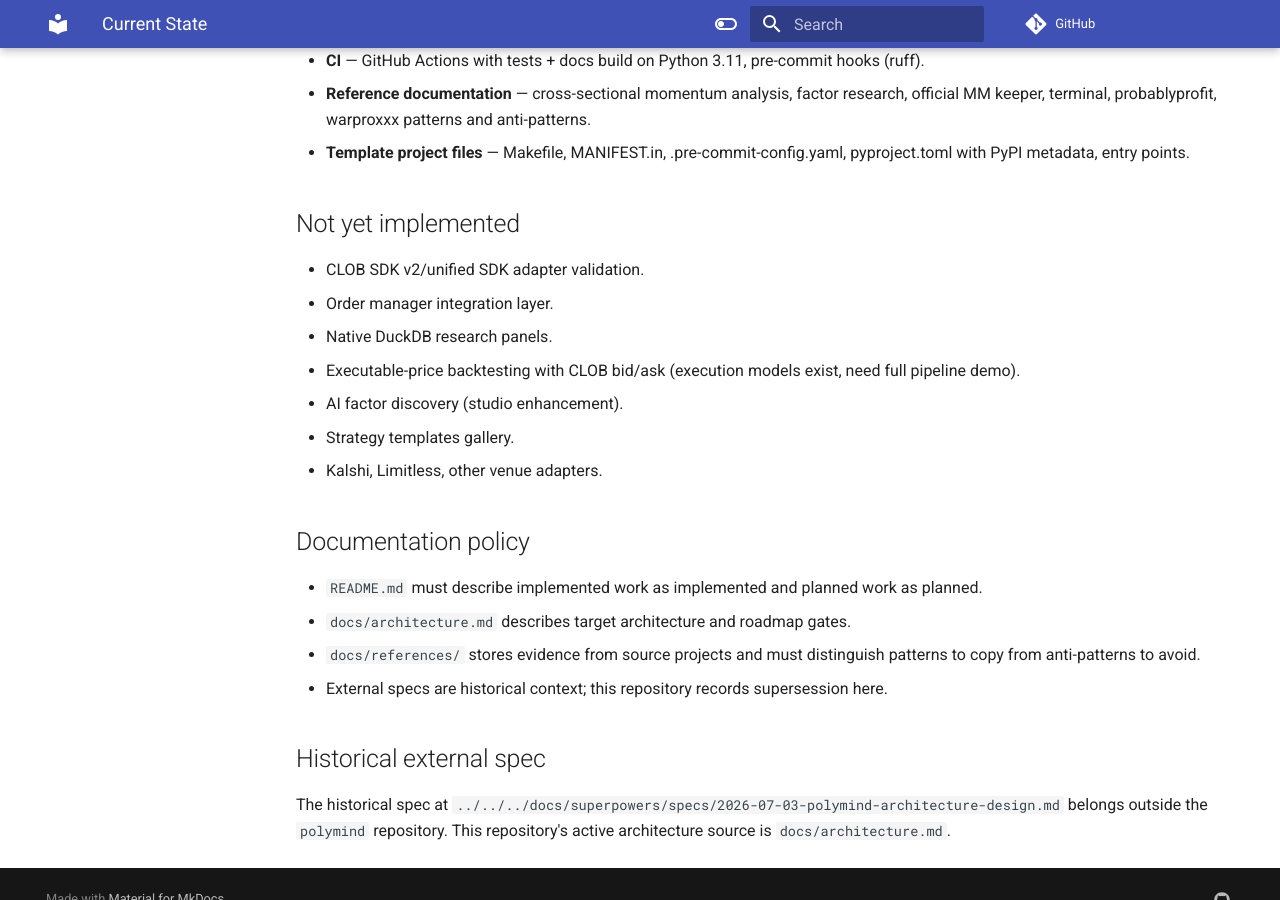
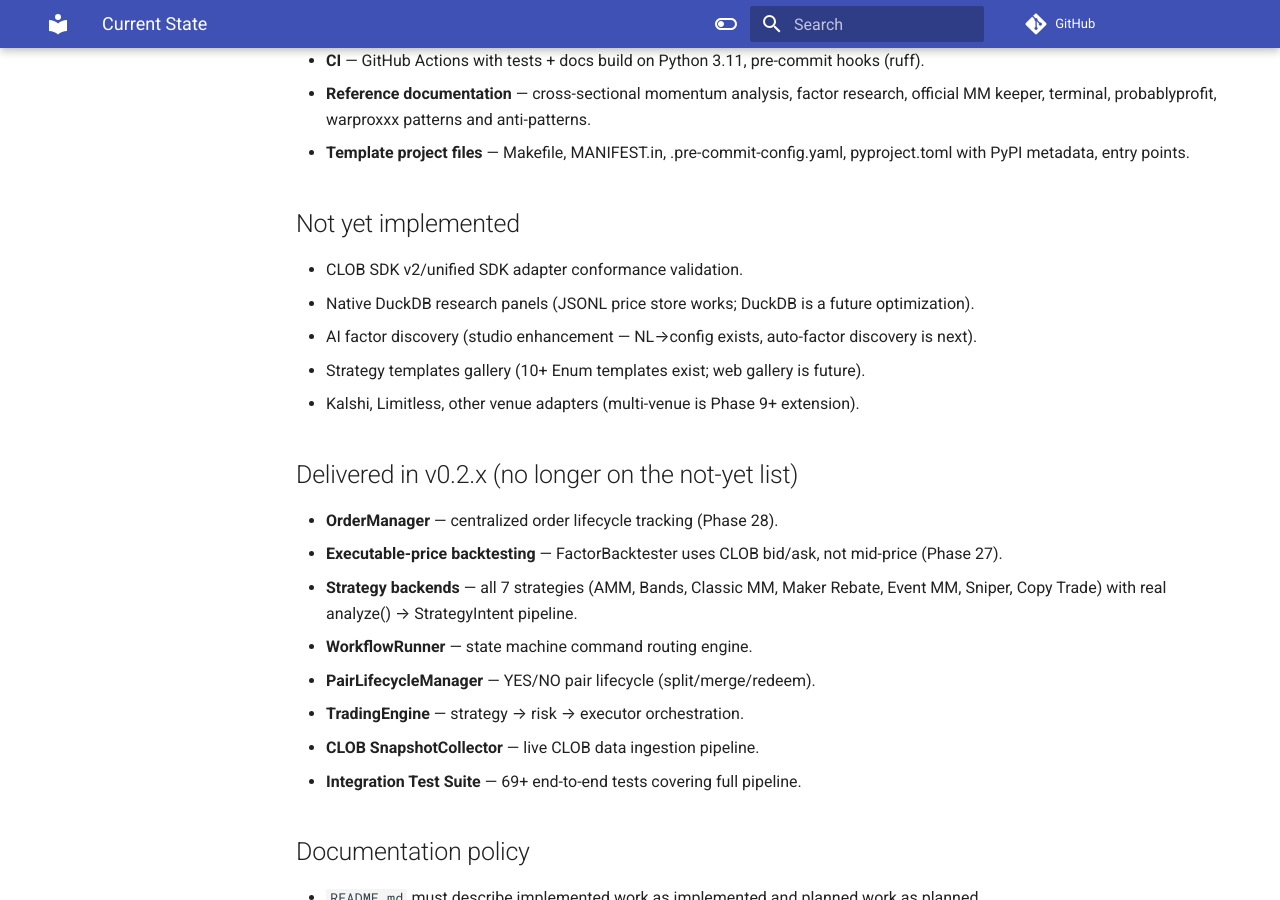
Before and after one commit to 6Kmfi6HP/polymind, an MkDocs documentation site: the page built from docs/architecture/current-state.md, in a window 1280 px wide and 900 px high, scrolled down 1610 px. Built offline with MkDocs 1.6.1 and Material for MkDocs 9.7.7, drawn with Linux system fonts in a browser that asks for light colours.

Commit message:
docs: update current-state for Phase 27-28 and delivered status

```diff
--- a/docs/architecture/current-state.md
+++ b/docs/architecture/current-state.md
@@ -63,13 +63,23 @@ This file records repository state separately from the target architecture in
 
 ## Not yet implemented
 
-- CLOB SDK v2/unified SDK adapter validation.
-- Order manager integration layer.
-- Native DuckDB research panels.
-- Executable-price backtesting with CLOB bid/ask (execution models exist, need full pipeline demo).
-- AI factor discovery (studio enhancement).
-- Strategy templates gallery.
-- Kalshi, Limitless, other venue adapters.
+- CLOB SDK v2/unified SDK adapter conformance validation.
+- Native DuckDB research panels (JSONL price store works; DuckDB is a future optimization).
+- AI factor discovery (studio enhancement — NL→config exists, auto-factor discovery is next).
+- Strategy templates gallery (10+ Enum templates exist; web gallery is future).
+- Kalshi, Limitless, other venue adapters (multi-venue is Phase 9+ extension).
+
+## Delivered in v0.2.x (no longer on the not-yet list)
+
+- **OrderManager** — centralized order lifecycle tracking (Phase 28).
+- **Executable-price backtesting** — FactorBacktester uses CLOB bid/ask, not mid-price (Phase 27).
+- **Strategy backends** — all 7 strategies (AMM, Bands, Classic MM, Maker Rebate, Event MM,
+  Sniper, Copy Trade) with real analyze() → StrategyIntent pipeline.
+- **WorkflowRunner** — state machine command routing engine.
+- **PairLifecycleManager** — YES/NO pair lifecycle (split/merge/redeem).
+- **TradingEngine** — strategy → risk → executor orchestration.
+- **CLOB SnapshotCollector** — live CLOB data ingestion pipeline.
+- **Integration Test Suite** — 69+ end-to-end tests covering full pipeline.
 
 ## Documentation policy
 
```
